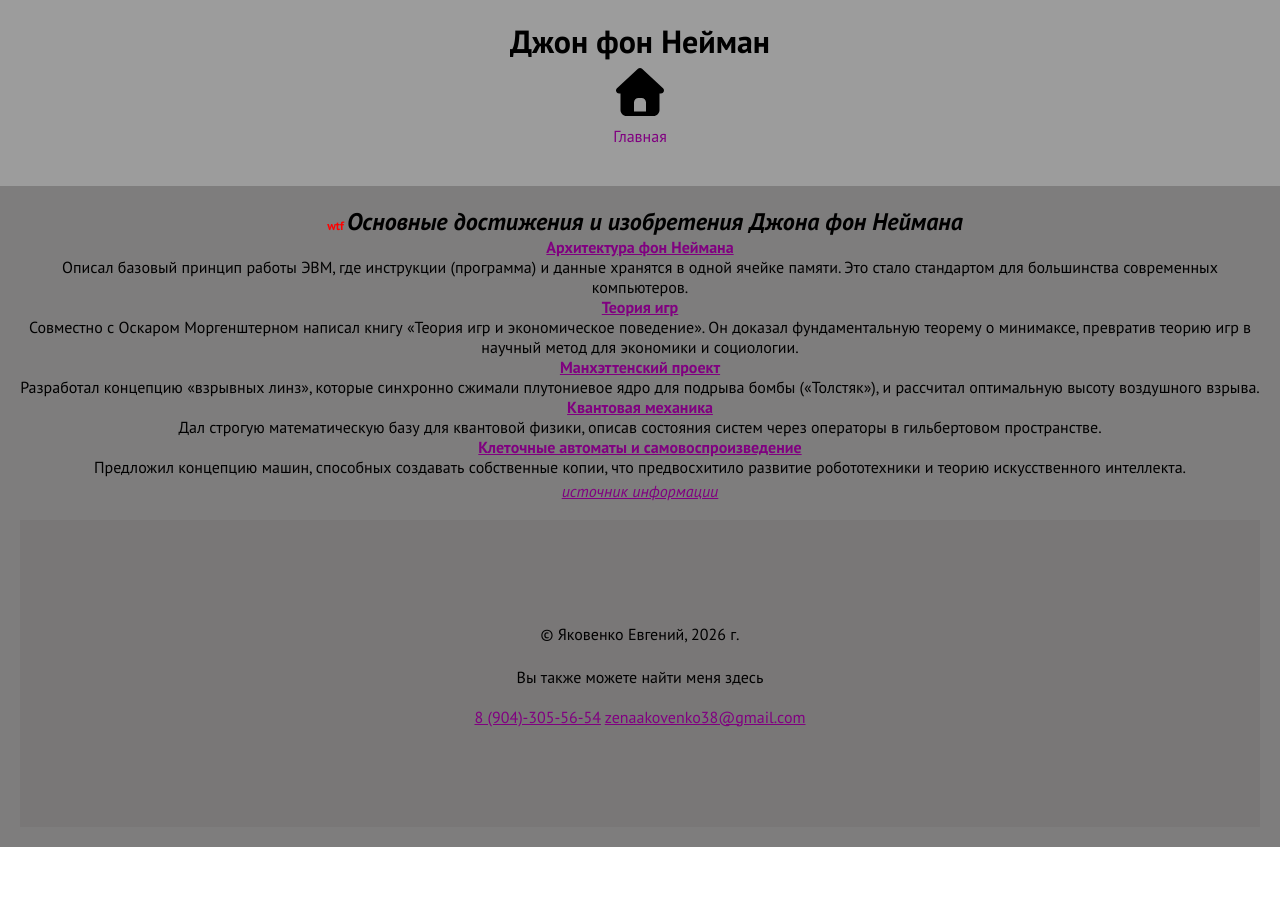
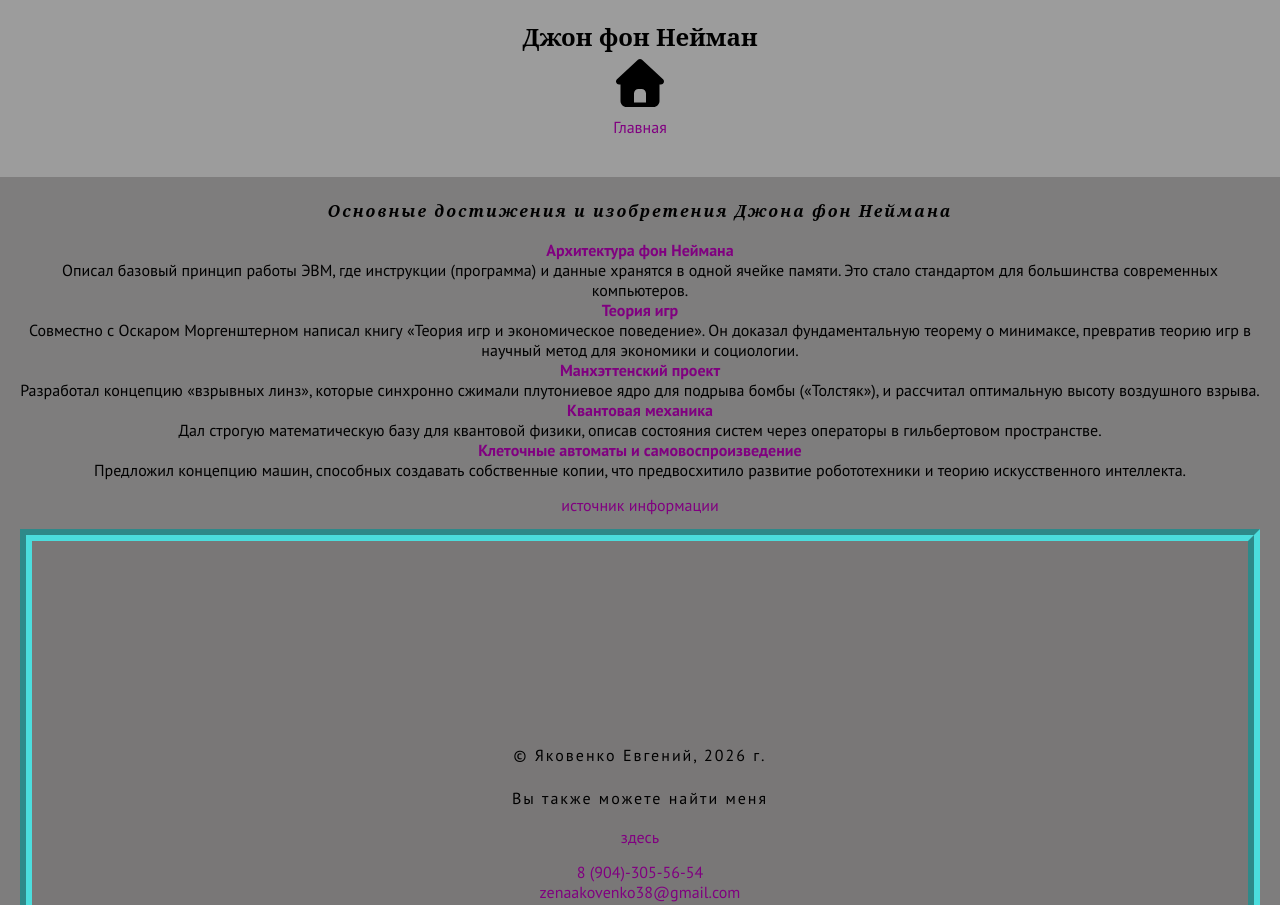
Before and after one commit to obed-digital/project1, a plain HTML site: page Achiviements.html in a window 1280 px wide. Shown: the top 905 px of the page. Before the commit the page ends 847 px from the top, so only its background shows below. Drawn offline with nearby package versions, Linux system fonts and the light colour scheme.

Commit message:
Add files via upload

```diff
--- a/Achiviements.html
+++ b/Achiviements.html
@@ -30,21 +30,21 @@
     </header>
     <main>
         <section id="Achiviements">
-            <h2><strong><em>Основные достижения и изобретения Джона фон Неймана</em></strong></h2>
+            <h2><strong><em><p lang="en"; font-size: 16px;">Основные достижения и изобретения Джона фон Неймана</p></em></strong></h2>
             <dl>
                 <dt>
-                    <strong><a target="_blank"
+                    <strong><nav><a target="_blank"
                             href="https://ru.wikipedia.org/wiki/%D0%90%D1%80%D1%85%D0%B8%D1%82%D0%B5%D0%BA%D1%82%D1%83%D1%80%D0%B0_%D1%84%D0%BE%D0%BD_%D0%9D%D0%B5%D0%B9%D0%BC%D0%B0%D0%BD%D0%B0">Архитектура
-                            фон Неймана</a></strong>
+                            фон Неймана</a></nav></strong>
                 </dt>
                 <dd>
                     Описал базовый принцип работы ЭВМ, где инструкции (программа) и данные хранятся в одной ячейке
                     памяти. Это стало стандартом для большинства современных компьютеров.
                 </dd>
                 <dt>
-                    <strong><a target="_blank"
+                    <strong><nav><a target="_blank"
                             href="https://ru.wikipedia.org/wiki/%D0%A2%D0%B5%D0%BE%D1%80%D0%B8%D1%8F_%D0%BE%D0%B6%D0%B8%D0%B4%D0%B0%D0%B5%D0%BC%D0%BE%D0%B9_%D0%BF%D0%BE%D0%BB%D0%B5%D0%B7%D0%BD%D0%BE%D1%81%D1%82%D0%B8">Теория
-                            игр</a></strong>
+                            игр</a></nav></strong>
                 </dt>
                 <dd>
                     Совместно с Оскаром Моргенштерном написал книгу «Теория игр и экономическое поведение». Он доказал
@@ -52,27 +52,27 @@
                     социологии.
                 </dd>
                 <dt>
-                    <strong><a target="_blank"
+                    <strong><nav><a target="_blank"
                             href="https://ru.wikipedia.org/wiki/%D0%9C%D0%B0%D0%BD%D1%85%D1%8D%D1%82%D1%82%D0%B5%D0%BD%D1%81%D0%BA%D0%B8%D0%B9_%D0%BF%D1%80%D0%BE%D0%B5%D0%BA%D1%82">Манхэттенский
-                            проект</a></strong>
+                            проект</a></nav></strong>
                 </dt>
                 <dd>
                     Разработал концепцию «взрывных линз», которые синхронно сжимали плутониевое ядро для подрыва бомбы
                     («Толстяк»), и рассчитал оптимальную высоту воздушного взрыва.
                 </dd>
                 <dt>
-                    <strong><a target="_blank"
+                    <strong><nav><a target="_blank"
                             href="https://ru.wikipedia.org/wiki/%D0%9A%D0%B2%D0%B0%D0%BD%D1%82%D0%BE%D0%B2%D0%B0%D1%8F_%D0%BC%D0%B5%D1%85%D0%B0%D0%BD%D0%B8%D0%BA%D0%B0">Квантовая
-                            механика</a></strong>
+                            механика</a></nav></strong>
                 </dt>
                 <dd>
                     Дал строгую математическую базу для квантовой физики, описав состояния систем через операторы в
                     гильбертовом пространстве.
                 </dd>
                 <dt>
-                    <strong><a target="_blank"
+                    <strong><nav><a target="_blank"
                             href="https://ru.wikipedia.org/wiki/%D0%90%D0%B2%D1%82%D0%BE%D0%BC%D0%B0%D1%82_%D1%84%D0%BE%D0%BD_%D0%9D%D0%B5%D0%B9%D0%BC%D0%B0%D0%BD%D0%B0">Клеточные
-                            автоматы и самовоспроизведение</a></strong>
+                            автоматы и самовоспроизведение</a></nav></strong>
                 </dt>
                 <dd>
                     Предложил концепцию машин, способных создавать собственные копии, что предвосхитило развитие
@@ -80,15 +80,15 @@
                 </dd>
             </dl>
             <P>
-                <cite><a target="_blank"
+                <cite><nav><a target="_blank"
                         href="https://econs.online/articles/bookshelf/chelovek-iz-budushchego-supermatematik-dzhon-fon-neyman/">источник
-                        информации</a></cite>
+                        информации</a></nav></cite>
             </P>
             <footer>
                 <p>&copy; Яковенко Евгений, 2026 г.</p>
-                <p>Вы также можете найти меня здесь</p>
-                <a href="tel:89043055654">8 (904)-305-56-54</a>
-                <a href="mailto:zenaakovenko38@gmail.com">zenaakovenko38@gmail.com</a>
+                <p>Вы также можете найти меня <nav><a target="_blank" href="https://vk.ru/evgeniy_obed">здесь</a></nav></p>
+                <nav><a href="tel:89043055654">8 (904)-305-56-54</a></nav>
+                <nav><a href="mailto:zenaakovenko38@gmail.com">zenaakovenko38@gmail.com</a></nav>
             </footer>
         </section>
     </main>
--- a/css/style.css
+++ b/css/style.css
@@ -17,14 +17,37 @@ header {
 
 footer {
     background-color: rgb(121, 119, 119);
-    padding: 100px 100px;
+    padding: 200px 100px;
     text-align: center;
+    border: 12px;
+    border-style: groove;
+    border-color: rgb(75, 221, 221);
 }
 
 #about {
     background-color: rgb(109, 103, 103);
     padding: 20px;
     text-align: center;
+}
+
+#about p::first-line {
+    letter-spacing: 2px;
+}
+
+#Achiviements p::first-line {
+    letter-spacing: 2px;
+}
+
+#Biography p::first-line {
+    letter-spacing: 2px;
+}
+
+#Facts p::first-line {
+    letter-spacing: 2px;
+}
+
+#Terms p::first-line {
+    letter-spacing: 2px;
 }
 
 #img {
@@ -51,7 +74,25 @@ footer {
     gap: 30px;
 }
 
-#Facts
+#Facts {
+    background-color: rgb(126, 125, 125);
+    text-align: center;
+    padding: 20px;
+    list-style: none;
+    gap: 30px;
+}
+
+#Terms {
+    background-color: rgb(126, 125, 125);
+    text-align: center;
+    padding: 20px;
+    list-style: none;
+    gap: 30px;
+}
+
+p:lang(en) {
+    font-size: 16px;
+}
 
 P {
     text-align: center;
@@ -67,7 +108,15 @@ p {
 h2 {
     text-align: center;
     font-size: 1.5rem;
+    font-family: "Serif", serif;
+    color: black;
+}
 
+h1 {
+    text-align: center;
+    font-size: 1.5rem;
+    font-family: "Serif", serif;
+    color: black;
 }
 
 nav ul {
@@ -101,6 +150,14 @@ a:visited {
     color: darkblue
 }
 
+a:active {
+    color: red;
+}
+
+a:link {
+    color: purple;
+}
+
 a:hover {
     color: yellow;
     text-decoration: underline;
@@ -109,14 +166,6 @@ a:hover {
 a:focus {
     color: green;
     transform: scale(1.2);
-}
-
-a:active {
-    color: red;
-}
-
-a:link {
-    color: purple;
 }
 
 nav a {
@@ -130,8 +179,9 @@ nav a {
     background-color: aqua;
 }
 
-h2::before {
-    content: " wtf ";
+.bi-square-fill::after {
+    content: " New! ";
+    align-content: center;
     font-size: 12px;
     margin-left: 10px;
     color: red;
```
Also changed, not shown: Biography.html (+5 -5 lines), Facts.html (+5 -5 lines), Terms.html (+5 -5 lines), index.html (+13 -11 lines).
